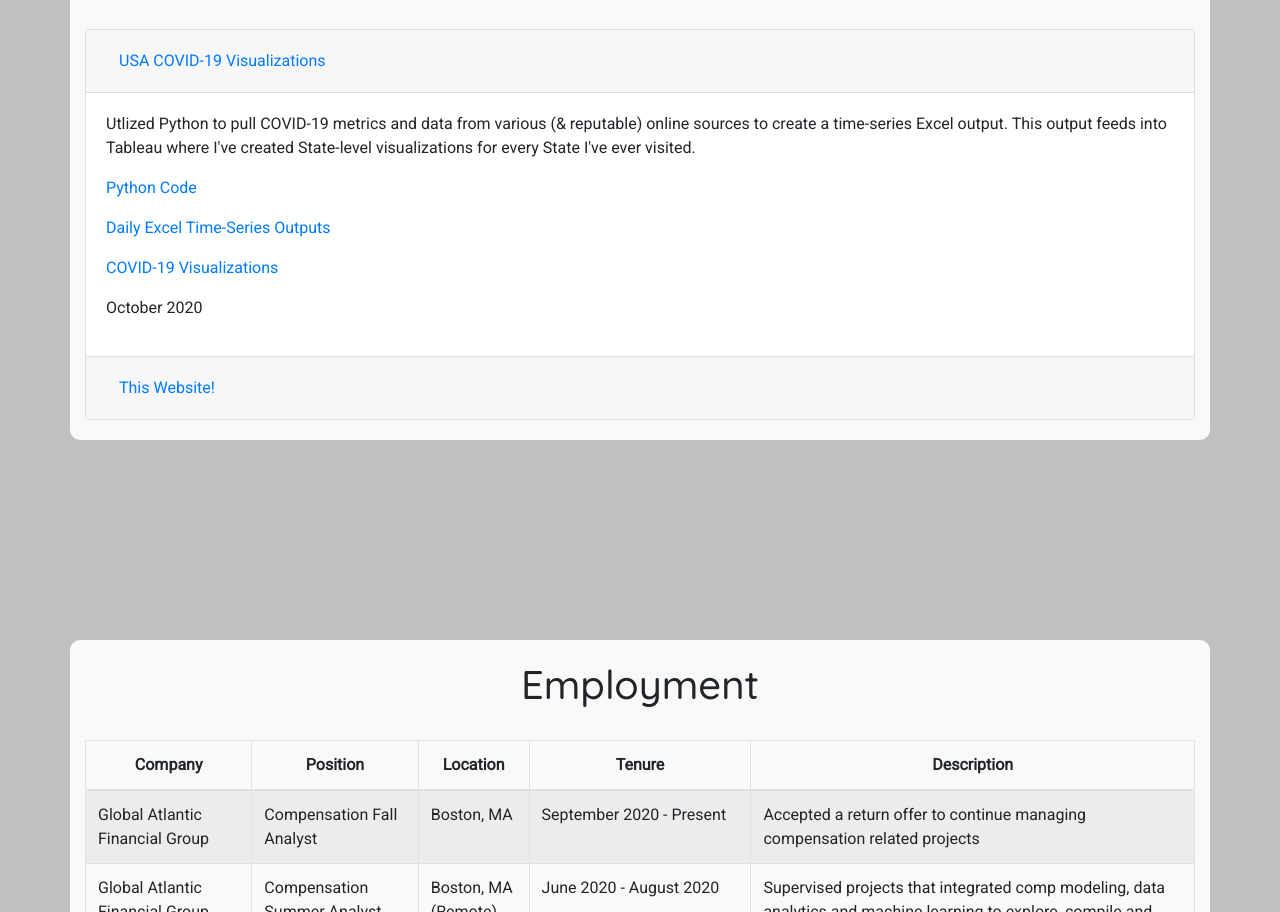
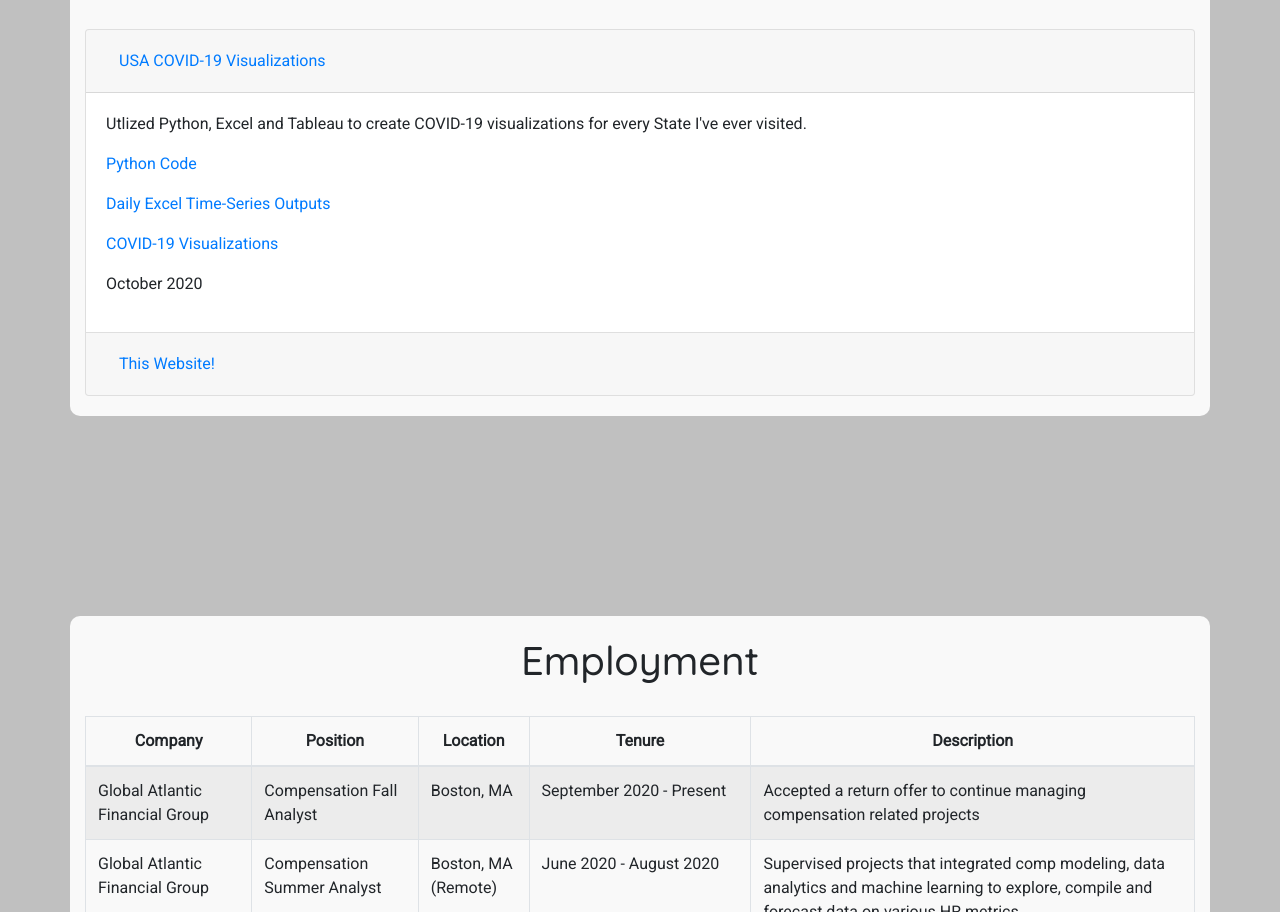
Before and after one commit to neilcg2/firstwebsite, a website built with Parcel: page index.html in a window 1280 px wide. Shown: the part 1748-2660 px from the top of the page. Built offline with nearby package versions, Linux system fonts and the light colour scheme.

Commit message:
October 26 2020 Changes

```diff
--- a/index.html
+++ b/index.html
@@ -131,7 +131,7 @@
     </div>
     <div id="collapseOne" class="collapse show" aria-labelledby="headingOne" data-parent="#accordionExample">
       <div class="card-body">
-        <p>Utlized Python to pull COVID-19 metrics and data from various (& reputable) online sources to create a time-series Excel output. This output feeds into Tableau where I've created State-level visualizations for every State I've ever visited.</p>
+        <p>Utlized Python, Excel and Tableau to create COVID-19 visualizations for every State I've ever visited.</p>
         <p><a href="https://github.com/neilcg2/covidvisualizations/blob/master/covid_project.py" target="_blank">Python Code</a></p>
         <p><a href="https://github.com/neilcg2/covidvisualizations/tree/master/Time-Series%20Excel%20Output" target="_blank">Daily Excel Time-Series Outputs</a></p>
         <p><a href="https://public.tableau.com/views/COVID-19Dashboard_16037623937750/COVID-19Metrics?:language=en&:display_count=y&:origin=viz_share_link" target="_blank">COVID-19 Visualizations</a></p>
```
